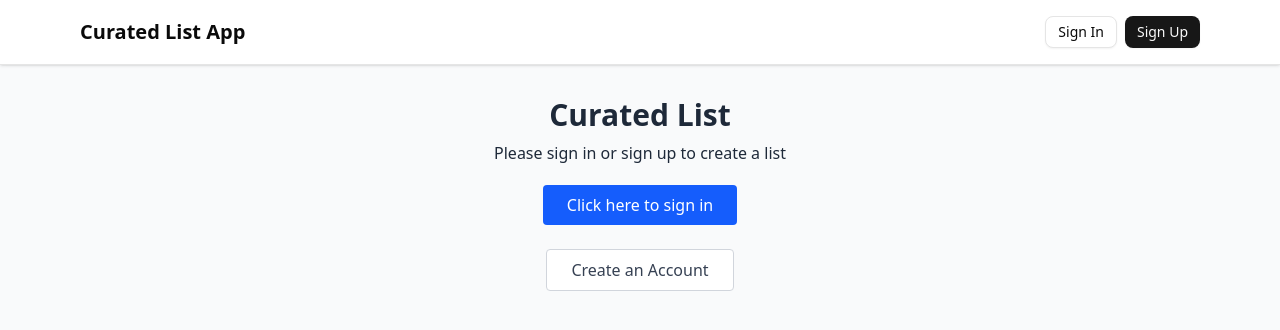
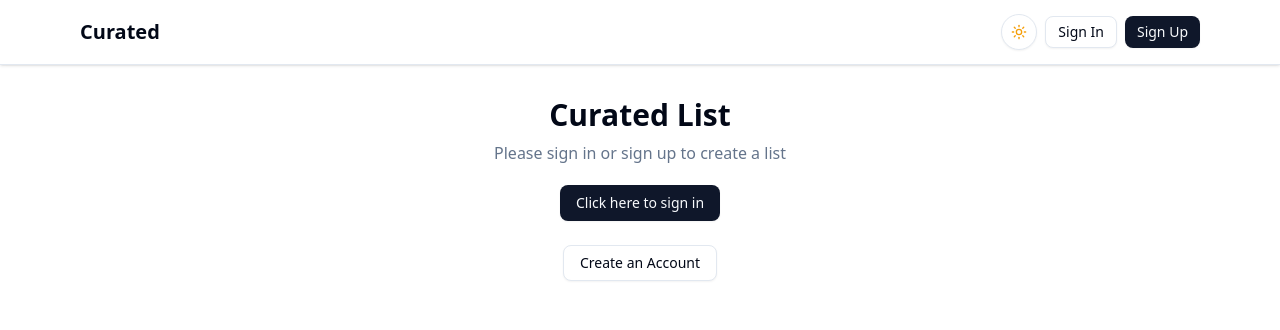
Before and after one commit to jogaza/iyaomolere-list, a Next.js app: page / in a window 1280 px wide. Shown: the top 330 px of the page. Built offline with nearby package versions, Linux system fonts and the light colour scheme; no server answers.

Commit message:
Upgrade theme

```diff
--- a/src/app/globals.css
+++ b/src/app/globals.css
@@ -11,24 +11,31 @@
 
 :root {
   --radius: 0.625rem;
-  --background: oklch(1 0 0);
-  --foreground: oklch(0.145 0 0);
-  --card: oklch(1 0 0);
-  --card-foreground: oklch(0.145 0 0);
-  --popover: oklch(1 0 0);
-  --popover-foreground: oklch(0.145 0 0);
-  --primary: oklch(0.205 0 0);
-  --primary-foreground: oklch(0.985 0 0);
-  --secondary: oklch(0.97 0 0);
-  --secondary-foreground: oklch(0.205 0 0);
-  --muted: oklch(0.97 0 0);
-  --muted-foreground: oklch(0.556 0 0);
-  --accent: oklch(0.97 0 0);
-  --accent-foreground: oklch(0.205 0 0);
-  --destructive: oklch(0.577 0.245 27.325);
-  --border: oklch(0.922 0 0);
-  --input: oklch(0.922 0 0);
-  --ring: oklch(0.708 0 0);
+  --background: hsl(0 0% 100%);
+  --foreground: hsl(222.2 84% 4.9%);
+  --card: hsl(0 0% 100%);
+  --card-foreground: hsl(222.2 84% 4.9%);
+  --popover: hsl(0 0% 100%);
+  --popover-foreground: hsl(222.2 84% 4.9%);
+  --primary: hsl(222.2 47.4% 11.2%);
+  --primary-foreground: hsl(210 40% 98%);
+  --secondary: hsl(210 40% 96.1%);
+  --secondary-foreground: hsl(222.2 47.4% 11.2%);
+  --muted: hsl(210 40% 96.1%);
+  --muted-foreground: hsl(215.4 16.3% 46.9%);
+  --accent: hsl(210 40% 96.1%);
+  --accent-foreground: hsl(222.2 47.4% 11.2%);
+  --destructive: hsl(0 84.2% 60.2%);
+  --destructive-foreground: hsl(210 40% 98%);
+  --success: hsl(142.1 76.2% 36.3%);
+  --success-foreground: hsl(355.7 100% 97.3%);
+  --info: hsl(221.2 83.2% 53.3%);
+  --info-foreground: hsl(210 40% 98%);
+  --warning: hsl(38 92% 50%);
+  --warning-foreground: hsl(0 0% 12%);
+  --border: hsl(214.3 31.8% 91.4%);
+  --input: hsl(214.3 31.8% 91.4%);
+  --ring: hsl(222.2 84% 4.9%);
   --chart-1: oklch(0.646 0.222 41.116);
   --chart-2: oklch(0.6 0.118 184.704);
   --chart-3: oklch(0.398 0.07 227.392);
@@ -45,24 +52,31 @@
 }
 
 .dark {
-  --background: oklch(0.145 0 0);
-  --foreground: oklch(0.985 0 0);
-  --card: oklch(0.205 0 0);
-  --card-foreground: oklch(0.985 0 0);
-  --popover: oklch(0.205 0 0);
-  --popover-foreground: oklch(0.985 0 0);
-  --primary: oklch(0.922 0 0);
-  --primary-foreground: oklch(0.205 0 0);
-  --secondary: oklch(0.269 0 0);
-  --secondary-foreground: oklch(0.985 0 0);
-  --muted: oklch(0.269 0 0);
-  --muted-foreground: oklch(0.708 0 0);
-  --accent: oklch(0.269 0 0);
-  --accent-foreground: oklch(0.985 0 0);
-  --destructive: oklch(0.704 0.191 22.216);
-  --border: oklch(1 0 0 / 10%);
-  --input: oklch(1 0 0 / 15%);
-  --ring: oklch(0.556 0 0);
+  --background: hsl(222.2 84% 4.9%);
+  --foreground: hsl(210 40% 98%);
+  --card: hsl(222.2 84% 4.9%);
+  --card-foreground: hsl(210 40% 98%);
+  --popover: hsl(222.2 84% 4.9%);
+  --popover-foreground: hsl(210 40% 98%);
+  --primary: hsl(210 40% 98%);
+  --primary-foreground: hsl(222.2 47.4% 11.2%);
+  --secondary: hsl(217.2 32.6% 17.5%);
+  --secondary-foreground: hsl(210 40% 98%);
+  --muted: hsl(217.2 32.6% 17.5%);
+  --muted-foreground: hsl(215 20.2% 65.1%);
+  --accent: hsl(217.2 32.6% 17.5%);
+  --accent-foreground: hsl(210 40% 98%);
+  --destructive: hsl(0 62.8% 30.6%);
+  --destructive-foreground: hsl(210 40% 98%);
+  --success: hsl(142.1 70.6% 45.3%);
+  --success-foreground: hsl(144.9 80.4% 10%);
+  --info: hsl(214.3 79.6% 42.2%);
+  --info-foreground: hsl(210 40% 98%);
+  --warning: hsl(43.3 96.4% 56.3%);
+  --warning-foreground: hsl(0 0% 12%);
+  --border: hsl(217.2 32.6% 17.5%);
+  --input: hsl(217.2 32.6% 17.5%);
+  --ring: hsl(212.7 26.8% 83.9%);
   --chart-1: oklch(0.488 0.243 264.376);
   --chart-2: oklch(0.696 0.17 162.48);
   --chart-3: oklch(0.769 0.188 70.08);
@@ -98,6 +112,13 @@
   --color-accent: var(--accent);
   --color-accent-foreground: var(--accent-foreground);
   --color-destructive: var(--destructive);
+  --color-destructive-foreground: var(--destructive-foreground);
+  --color-success: var(--success);
+  --color-success-foreground: var(--success-foreground);
+  --color-info: var(--info);
+  --color-info-foreground: var(--info-foreground);
+  --color-warning: var(--warning);
+  --color-warning-foreground: var(--warning-foreground);
   --color-border: var(--border);
   --color-input: var(--input);
   --color-ring: var(--ring);
--- a/src/app/layout.tsx
+++ b/src/app/layout.tsx
@@ -11,6 +11,7 @@ import {
 } from "@clerk/nextjs";
 import { ThemeProvider } from "@/components/theme-provider";
 import { Button } from "@/components/ui/button";
+import { ThemeToggle } from "@/components/theme-toggle";
 
 const geistSans = Geist({
   variable: "--font-geist-sans",
@@ -37,10 +38,11 @@ export default function RootLayout({
       <html lang="en" suppressHydrationWarning>
         <body className={`${geistSans.variable} ${geistMono.variable} antialiased bg-background`}>
           <ThemeProvider attribute="class" defaultTheme="light" enableSystem>
-            <header className="border-b shadow-sm bg-white sticky top-0 z-10">
+            <header className="border-b shadow-sm bg-background sticky top-0 z-10">
               <div className="max-w-6xl mx-auto flex justify-between items-center p-4 gap-4 h-16">
-                <div className="font-semibold text-xl">Curated List App</div>
+                <div className="font-semibold text-xl">Curated</div>
                 <div className="flex items-center gap-2">
+                  <ThemeToggle />
                   <SignedOut>
                     <SignInButton mode="modal">
                       <Button variant="outline" size="sm">
--- a/src/app/page.tsx
+++ b/src/app/page.tsx
@@ -6,29 +6,31 @@ import { currentUser } from "@clerk/nextjs/server";
 export default async function Home() {
   const user = await currentUser();
   return (
-    <main className="min-h-screen bg-gray-50 py-8">
+    <main className="min-h-screen bg-background py-8">
       <div className="max-w-4xl mx-auto px-4">
         {user && (
-          <h1 className="text-2xl font-bold text-center mb-2 text-gray-800">
+          <h1 className="text-2xl font-bold text-center mb-2 text-foreground">
             Welcome back {user?.fullName}
           </h1>
         )}
-        <h1 className="text-3xl font-bold text-center mb-2 text-gray-800">
+        <h1 className="text-3xl font-bold text-center mb-2 text-foreground">
           {user?.fullName ? `${user?.fullName} List` : "Curated List"}
         </h1>
 
         {user ? (
           <>
-            <div className="text-center text-gray-800">Please insert items into the list</div>
+            <div className="text-center text-muted-foreground">
+              Please insert items into the list
+            </div>
 
             <List userId={user.id} />
-            <h1 className="text-1xl font-bold text-center mb-2 text-gray-800">
+            <h1 className="text-1xl font-bold text-center mb-2 text-foreground">
               <UrlDisplay userId={user.id} />
             </h1>
           </>
         ) : (
           <>
-            <div className="text-center text-gray-800">
+            <div className="text-center text-muted-foreground">
               Please sign in or sign up to create a list
             </div>
             <Authenticate />
--- a/src/components/authenticate.tsx
+++ b/src/components/authenticate.tsx
@@ -1,6 +1,7 @@
 "use client";
 
 import { SignInButton, SignUpButton } from "@clerk/nextjs";
+import { Button } from "@/components/ui/button";
 
 export default function Authenticate() {
   return (
@@ -8,16 +9,14 @@ export default function Authenticate() {
       <div className="flex flex-col gap-2 justify-center">
         <div className="flex justify-center mt-5">
           <SignInButton mode="modal">
-            <button className="w-full md:w-auto bg-blue-600 hover:bg-blue-700 text-white font-medium py-2 px-6 rounded">
-              Click here to sign in
-            </button>
+            <Button className="w-full md:w-auto">Click here to sign in</Button>
           </SignInButton>
         </div>
         <div className="mt-4 flex justify-center">
           <SignUpButton mode="modal">
-            <button className="w-full md:w-auto border border-gray-300 bg-white text-gray-700 hover:bg-gray-50 font-medium py-2 px-6 rounded">
+            <Button variant="outline" className="w-full md:w-auto">
               Create an Account
-            </button>
+            </Button>
           </SignUpButton>
         </div>
       </div>
--- /dev/null
+++ b/src/components/theme-toggle.tsx
@@ -0,0 +1,45 @@
+"use client";
+
+import { useTheme } from "next-themes";
+import { Button } from "@/components/ui/button";
+import { Moon, Sun } from "lucide-react";
+import { useEffect, useState } from "react";
+import { motion } from "framer-motion";
+
+export function ThemeToggle() {
+  const { theme, setTheme } = useTheme();
+  const [mounted, setMounted] = useState(false);
+
+  // Prevent hydration mismatch
+  useEffect(() => {
+    setMounted(true);
+  }, []);
+
+  if (!mounted) {
+    return null;
+  }
+
+  return (
+    <Button
+      variant="outline"
+      size="icon"
+      onClick={() => setTheme(theme === "dark" ? "light" : "dark")}
+      className="rounded-full"
+    >
+      <motion.div
+        initial={{ opacity: 0 }}
+        animate={{ opacity: 1 }}
+        exit={{ opacity: 0 }}
+        transition={{ duration: 0.2 }}
+        key={theme}
+      >
+        {theme === "dark" ? (
+          <Moon className="h-5 w-5 text-info" />
+        ) : (
+          <Sun className="h-5 w-5 text-warning" />
+        )}
+      </motion.div>
+      <span className="sr-only">Toggle theme</span>
+    </Button>
+  );
+}
--- a/src/components/url-display.tsx
+++ b/src/components/url-display.tsx
@@ -3,6 +3,7 @@
 import { useState, useEffect } from "react";
 import { FiCopy, FiCheck, FiShare2 } from "react-icons/fi";
 import { FaTwitter, FaFacebook, FaWhatsapp } from "react-icons/fa";
+import { cn } from "@/lib/utils";
 
 interface ListProps {
   userId: string;
@@ -55,7 +56,10 @@ export default function UrlDisplay({ userId }: ListProps) {
       <div className="flex justify-center gap-2 mt-2">
         <button
           onClick={copyToClipboard}
-          className="flex items-center gap-1 px-3 py-1.5 bg-blue-100 hover:bg-blue-200 text-blue-700 rounded-md transition-colors"
+          className={cn(
+            "flex items-center gap-1 px-3 py-1.5 rounded-md transition-colors",
+            "bg-info/20 hover:bg-info/30 text-info"
+          )}
           aria-label="Copy to clipboard"
         >
           {copied ? <FiCheck className="w-4 h-4" /> : <FiCopy className="w-4 h-4" />}
@@ -65,7 +69,10 @@ export default function UrlDisplay({ userId }: ListProps) {
         <div className="relative">
           <button
             onClick={() => setShowShareOptions(!showShareOptions)}
-            className="flex items-center gap-1 px-3 py-1.5 bg-green-100 hover:bg-green-200 text-green-700 rounded-md transition-colors"
+            className={cn(
+              "flex items-center gap-1 px-3 py-1.5 rounded-md transition-colors",
+              "bg-success/20 hover:bg-success/30 text-success"
+            )}
             aria-label="Share options"
           >
             <FiShare2 className="w-4 h-4" />
@@ -73,24 +80,24 @@ export default function UrlDisplay({ userId }: ListProps) {
           </button>
 
           {showShareOptions && (
-            <div className="absolute mt-2 p-2 bg-white shadow-lg rounded-md z-10 flex gap-2">
+            <div className="absolute mt-2 p-2 bg-card shadow-lg rounded-md z-10 flex gap-2 border border-border">
               <button
                 onClick={() => handleShare("twitter")}
-                className="p-2 text-blue-400 hover:bg-gray-100 rounded-full"
+                className="p-2 text-info hover:bg-secondary rounded-full"
                 aria-label="Share on Twitter"
               >
                 <FaTwitter className="w-5 h-5" />
               </button>
               <button
                 onClick={() => handleShare("facebook")}
-                className="p-2 text-blue-600 hover:bg-gray-100 rounded-full"
+                className="p-2 text-primary hover:bg-secondary rounded-full"
                 aria-label="Share on Facebook"
               >
                 <FaFacebook className="w-5 h-5" />
               </button>
               <button
                 onClick={() => handleShare("whatsapp")}
-                className="p-2 text-green-500 hover:bg-gray-100 rounded-full"
+                className="p-2 text-success hover:bg-secondary rounded-full"
                 aria-label="Share on WhatsApp"
               >
                 <FaWhatsapp className="w-5 h-5" />
```
Also changed, not shown: src/app/[uuid]/page.tsx (+18 -14 lines), src/components/curated-list.tsx (+19 -15 lines).
